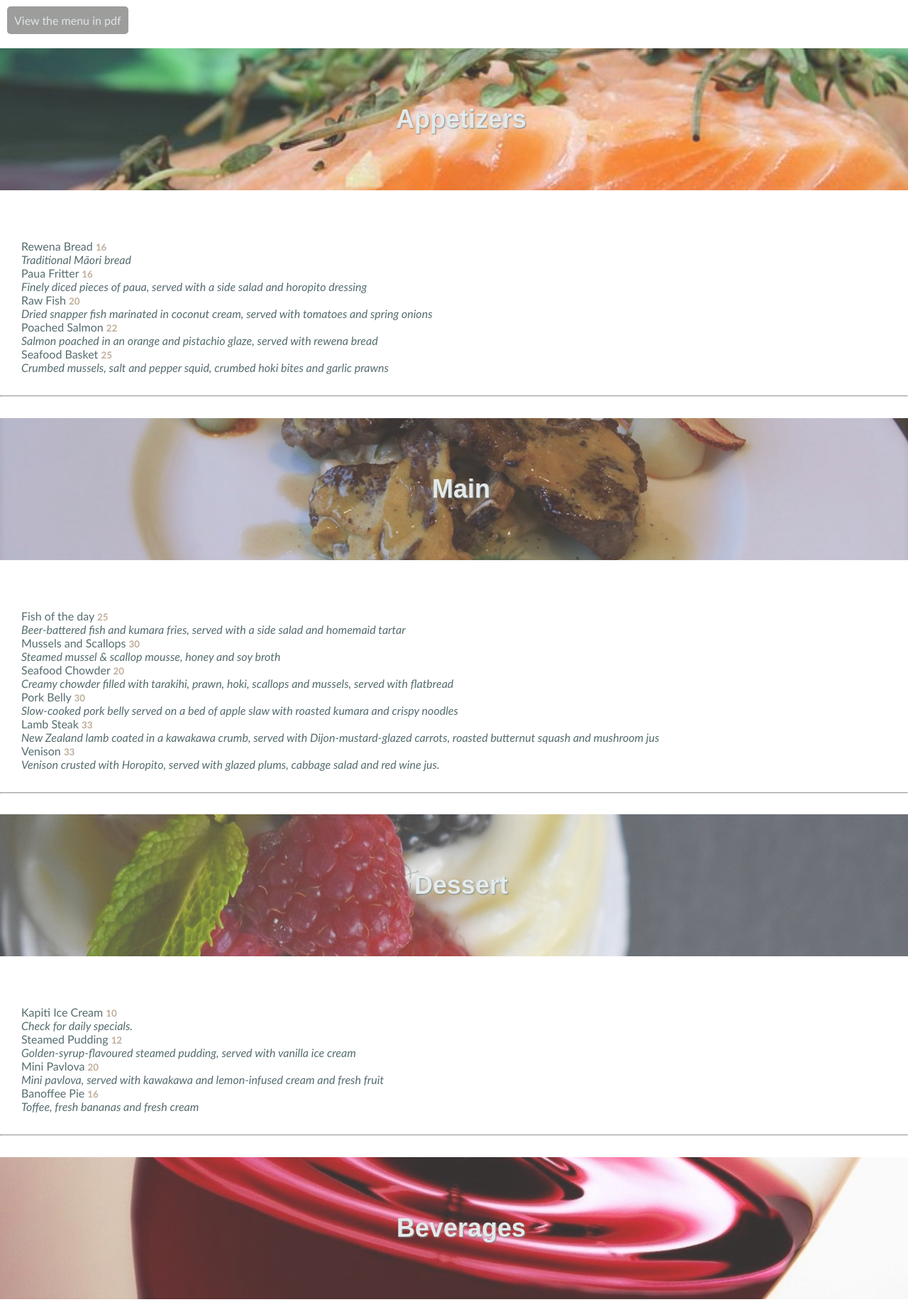
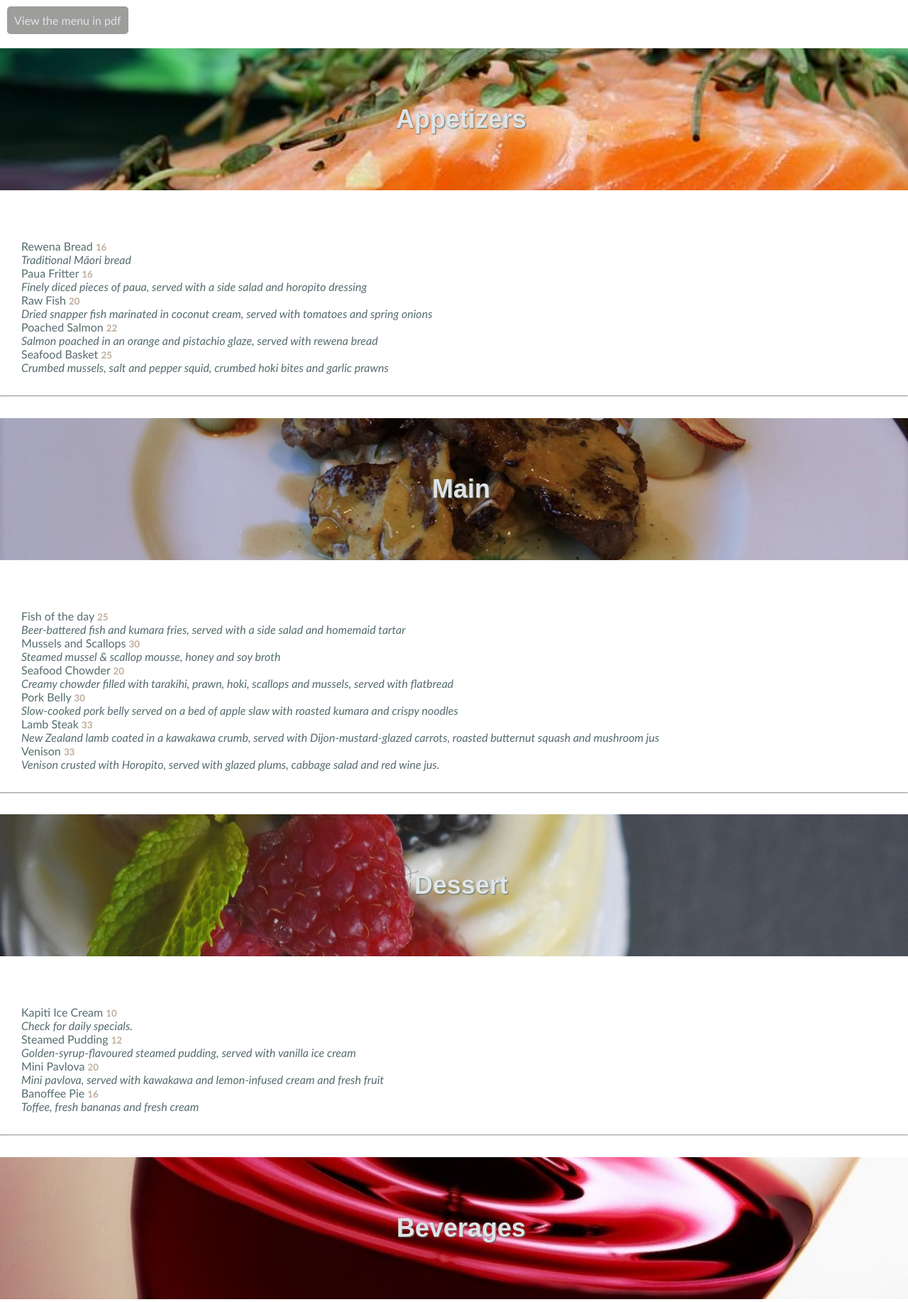
Before and after one commit to Gisele732/BIT607_TheHaukaiRestaurant2, a PHP site: page /menu.html in a window 1280 px wide. Shown: the part 161-1995 px from the top of the page at 71% size. Run offline with PHP 8.4, Linux system fonts and the light colour scheme.

Commit message:
Update my-css.css

```diff
--- a/css/my-css.css
+++ b/css/my-css.css
@@ -162,7 +162,6 @@ main, footer{
         background-size: cover;
         color:#DEE4E6;
         text-shadow: 1px 1px 2px #566C6F;
-        opacity: 80%;
     }
         #appetizers{
             background-image: url('../images/salmon.jpg');
```
